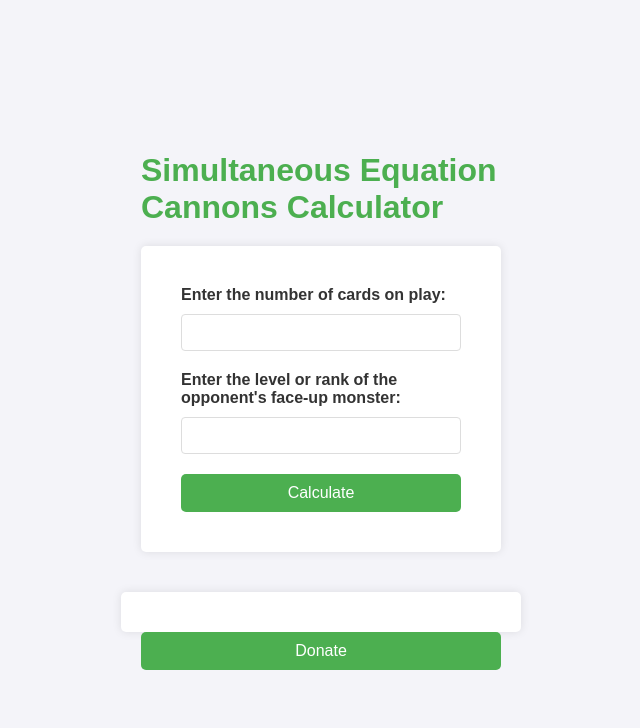
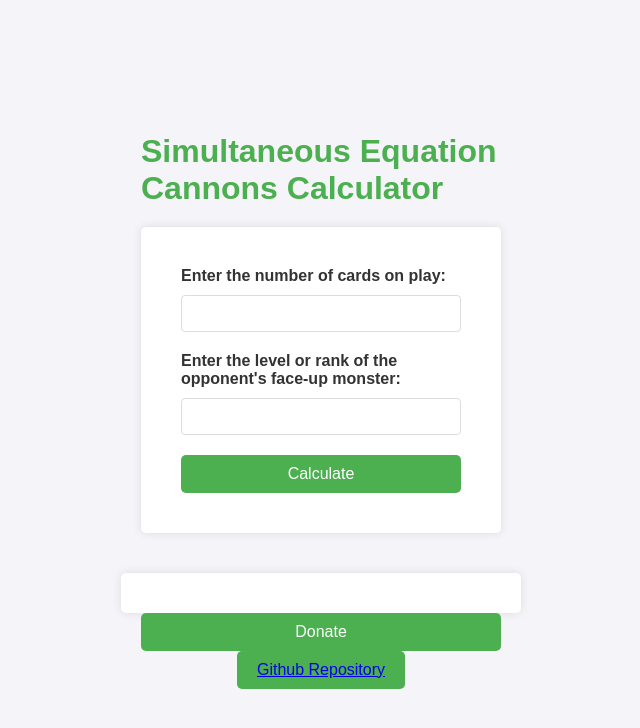
Before and after one commit to Yeet195/simultaneous-equation-cannons, a Flask app: page / in a window 1280 px wide. Shown: the top 728 px of the page, without its empty margins (319-959 px from the left). Run offline with Flask 3, Linux system fonts and the light colour scheme.

Commit message:
added link to Git repo

```diff
--- a/templates/index.html
+++ b/templates/index.html
@@ -21,6 +21,11 @@
         <div id="result"></div>
         <div class="donate-button">
             <button onclick="window.location.href='https://www.paypal.com/donate/?hosted_button_id=GFZSTP6Q394TY'">Donate</button>
+        </div>
+        <div>
+            <button>
+                <a href="https://github.com/Yeet195/simultaneous-equation-cannons"> Github Repository </a>
+            </button>
         </div>
     </div>
 
```
